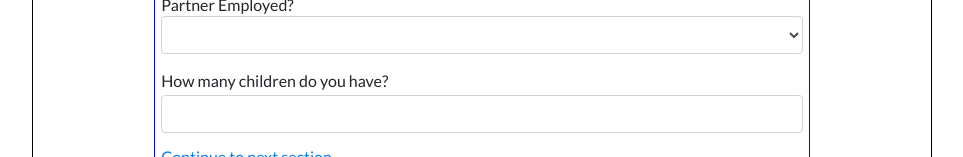
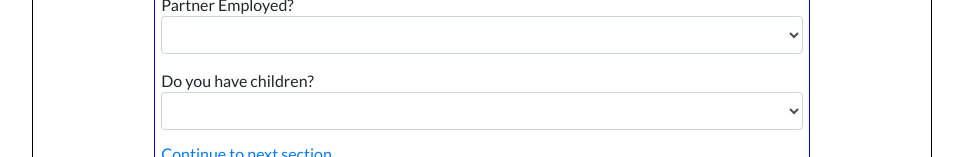
Before and after one commit to build-week-dv-empathy-builder/Front-end, a React (Create React App) app in the folder dv-empathy/: page /calculator/demographics in a window 1280 px wide. Shown: the part 795-952 px from the top of the page, without its empty margins (158-1121 px from the left). Built offline with nearby package versions, Linux system fonts and the light colour scheme.

Commit message:
fixed children being a number input instead y/n

```diff
--- a/dv-empathy/src/components/InputDemographics.js
+++ b/dv-empathy/src/components/InputDemographics.js
@@ -140,8 +140,12 @@ class InputDemographics extends React.Component {
                         </Input>
                     </FormGroup>
                     <FormGroup>
-                        <Label for="children">How many children do you have?</Label>
-                        <Input type="number" name="children" value={children} onChange={this.handleChange} />
+                        <Label for="children">Do you have children?</Label>
+                        <Input type="select" name="children" value={children} onChange={this.handleChange} >
+                            <option></option>
+                            <option>Yes</option>
+                            <option>No</option>
+                        </Input>
                     </FormGroup>
                 </Form>
             <Link to="/calculator/personal-budget" onClick={this.saveData}>Continue to next section</Link>
```
